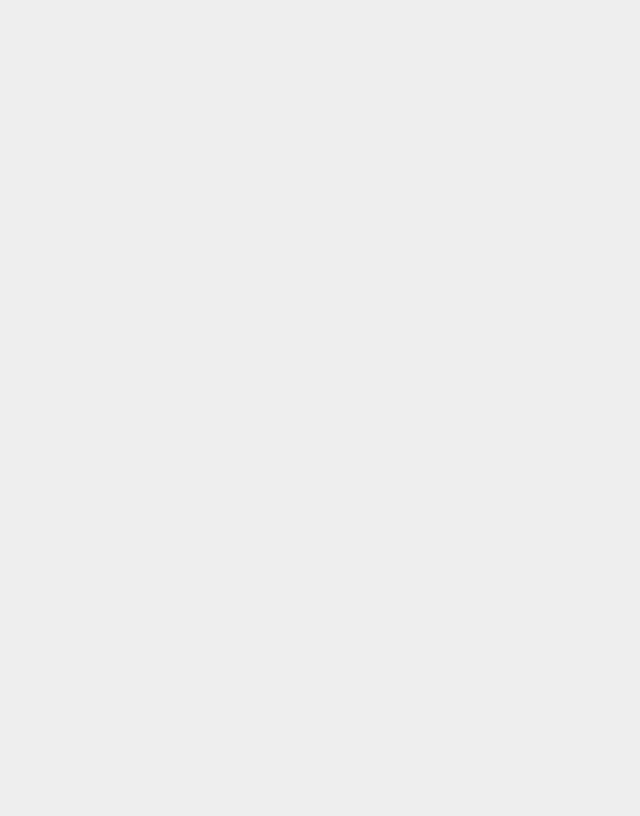
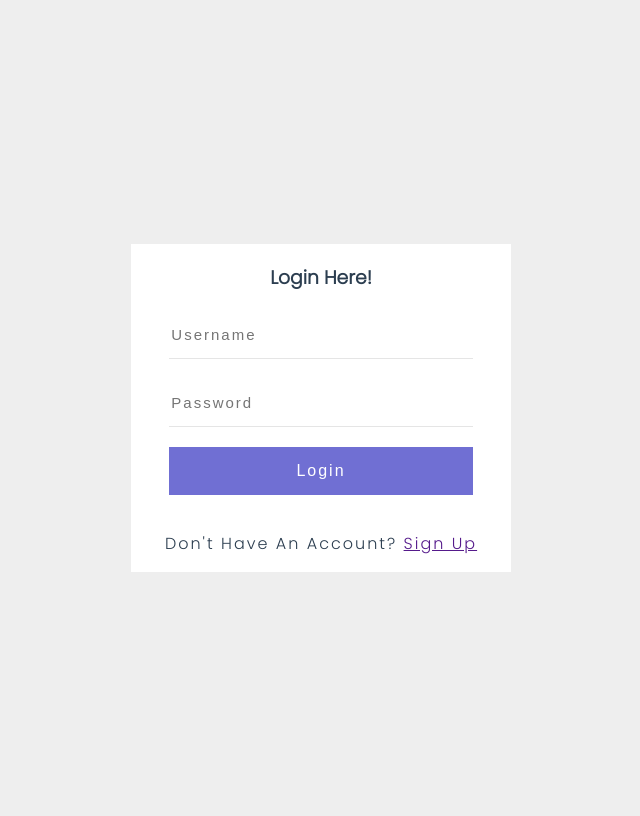
Before and after one commit to AjmalPonneth/proj_002, a Django app: page /login in a window 1280 px wide. Before the commit the part shown is empty. Shown: the whole page, without its empty margins (319-959 px from the left). Run offline with Django 3.2, Linux system fonts and the light colour scheme.

Commit message:
completed login template

```diff
--- a/codepartner/views.py
+++ b/codepartner/views.py
@@ -9,3 +9,7 @@ class LandingView(TemplateView):
 
 class LoginView(TemplateView):
     template_name = 'login.html'
+
+
+class RegisterView(TemplateView):
+    template_name = 'register.html'
--- a/static/templates/css/login.css
+++ b/static/templates/css/login.css
@@ -1,15 +1,83 @@
+@import url('https://fonts.googleapis.com/css2?family=Poppins:wght@300&display=swap');
+::placeholder{
+    letter-spacing: 2px;
+}
+*{
+    box-sizing: border-box;
+}
 body {
-    background: #eee;
-    height: 100vh;
-    width: 100vw;
-    font-family: system-ui, BlinkMacSystemFont, -apple-system, Segoe UI, Roboto,
-      Oxygen, Ubuntu, Cantarell, Fira Sans, Droid Sans, Helvetica Neue, sans-serif;
+    --color: 44, 62, 80;
     display: flex;
     align-items: center;
     justify-content: center;
-    margin: 0;
-    padding: 0;
+    height: 100vh;
+    background: #eee;
+    overflow: hidden;
+    color: rgb(var(--color));
+    font-family: 'Poppins', sans-serif;
 }
-.container{
+
+.die-inputs {
+    display: flex;
+    flex-direction: column;
+    justify-content: center;
+    align-items: center;
+    width: 100%;
+    height: 40vh;
+}
+
+.login-form {
+    width: 30%;
+    height: 47vh;
     background: #fff;
+    display: flex;
+    flex-direction: column;
+    align-items: center;
+    justify-content: center;
 }
+
+.input-box {
+    margin-bottom: 20px;
+    width: 80%;
+}
+.login-form input[type=text],input[type=password] {
+    width: 100%;
+    border: none;
+    height: 6vh;
+    font-size: 15px;
+    border-bottom: .1rem solid rgba(0,0,0,.1);
+    outline: none;
+
+}
+.login{
+    border: none;
+    width: 100%;
+    height: 6vh;
+    background: #706FD3;
+    color: #fff;
+    font-size: medium;
+    letter-spacing: 2px;
+    cursor: pointer;
+}
+.login:hover{
+    transform: scale(1.1);
+}
+.text{
+    letter-spacing: 2px;
+    font-weight: 400;
+}
+@media(max-width:1200px){
+    html{
+        font-size: 60%;
+    }
+}
+@media(max-width:991px){
+    .login-form{
+        width: 30%;
+    }
+}
+@media (max-width:768px) {
+    .login-form{
+        width: 90%;
+    }
+}
--- a/static/templates/css/style.css
+++ b/static/templates/css/style.css
@@ -44,7 +44,6 @@ section{
     text-align: center;
     font-size: 3.5rem;
     text-transform: uppercase;
-
 }
 header{
     position: fixed;
@@ -80,8 +79,6 @@ header label{
     align-items: center;
     justify-content: center;
 }
-
-
 .home .image img{
     width: 40vw;
     /* animation: float 3s linear infinite; */
@@ -164,7 +161,6 @@ header label{
 .contact form{
     flex: 1 1 40rem;
     padding: 2rem 3rem;
-    /* border: .1rem solid rgba(0, 0, 0, .2); */
     box-shadow: 0 .5rem 1rem rgba(0, 0, 0, .1);
     border-radius: .5rem;
     background: #fff;
--- a/static/templates/login.html
+++ b/static/templates/login.html
@@ -6,9 +6,39 @@
     <meta http-equiv="X-UA-Compatible" content="IE=edge" />
     <meta name="viewport" content="width=device-width, initial-scale=1.0" />
     <title>Login</title>
-    <link rel="stylesheet" href="{% static 'templates/css/login.css'%}" />
+    <link
+      rel="stylesheet"
+      type="text/css"
+      href="{% static 'templates/css/login.css'%}"
+    />
   </head>
   <body>
-    <div class="container"></div>
+    <div class="die-inputs">
+      <form class="login-form">
+        <h3>Login Here!</h3>
+        <div class="input-box">
+          <input
+            type="text"
+            name="username"
+            id="username"
+            placeholder="Username"
+            autocomplete="off"
+          />
+        </div>
+        <div class="input-box">
+          <input
+            type="password"
+            name="password"
+            id="password"
+            placeholder="Password"
+            autocomplete="off"
+          />
+        </div>
+        <div class="input-box">
+          <input type="submit" value="Login" class="login" />
+        </div>
+        <p class="text">Don't Have An Account? <a href="">Sign Up</a></p>
+      </form>
+    </div>
   </body>
 </html>
```
Also changed, not shown: static/templates/register.html (added).
